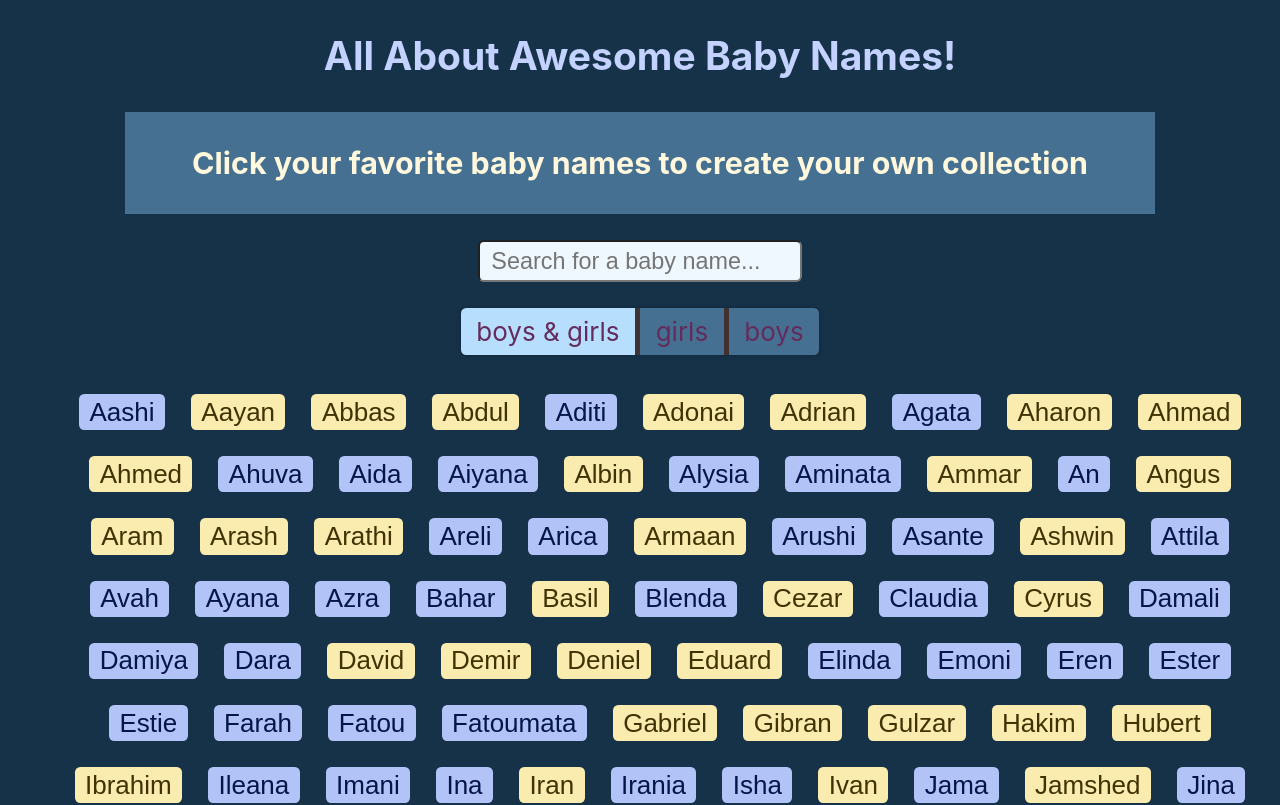
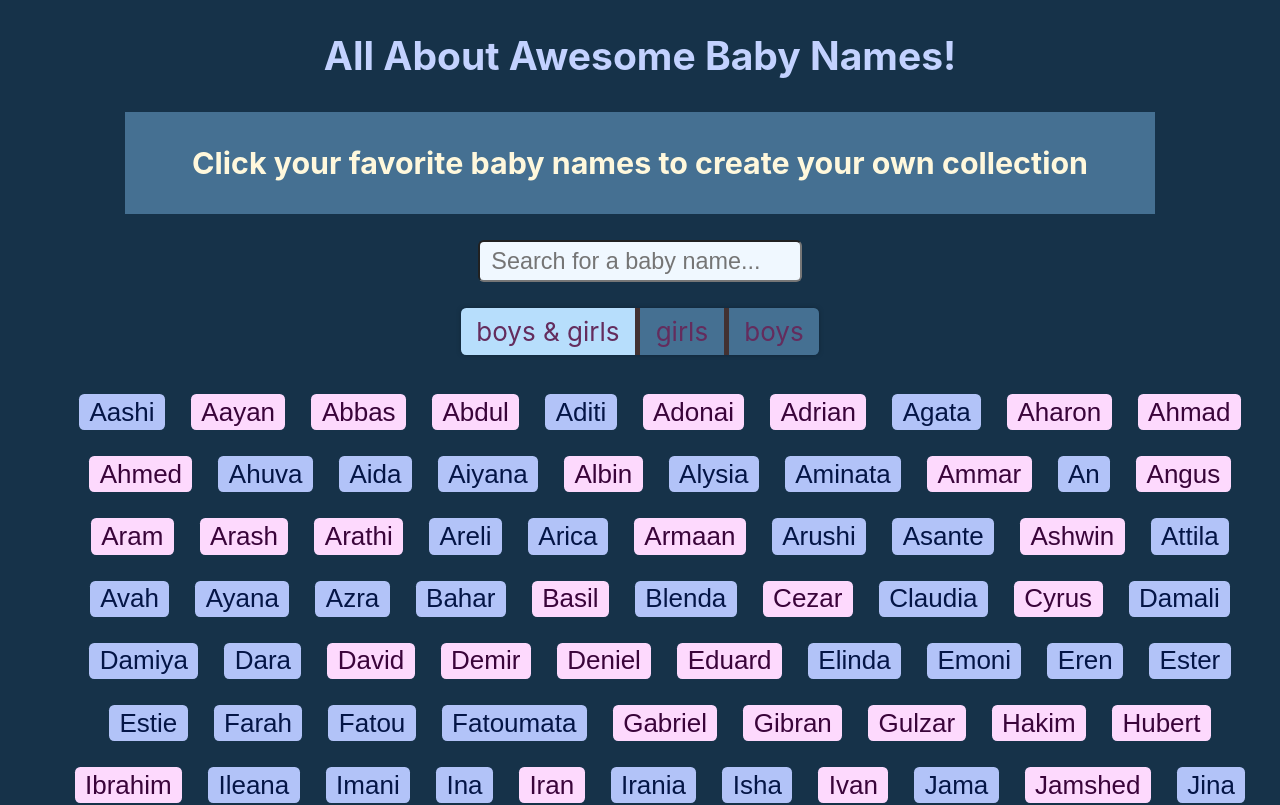
Before and after one commit to Know-Thyself/baby-names-react, a React (Create React App) app: page / in a window 1280 px wide. Shown: the top 805 px of the page. Built offline with nearby package versions, Linux system fonts and the light colour scheme.

Commit message:
Changed color theme

```diff
--- a/src/App.css
+++ b/src/App.css
@@ -90,8 +90,8 @@
 .m .favorite-button {
   padding: 0.1em 0.4em 0.1em 0.4em;
   font-size: 1em;
-  background-color: rgb(250, 235, 174);
-  color: rgb(63, 51, 3);
+  background-color: rgb(253, 217, 253);
+  color: rgb(58, 4, 58);
   cursor: pointer;
   border-radius: 0.2em;
   border-style: hidden;
```
